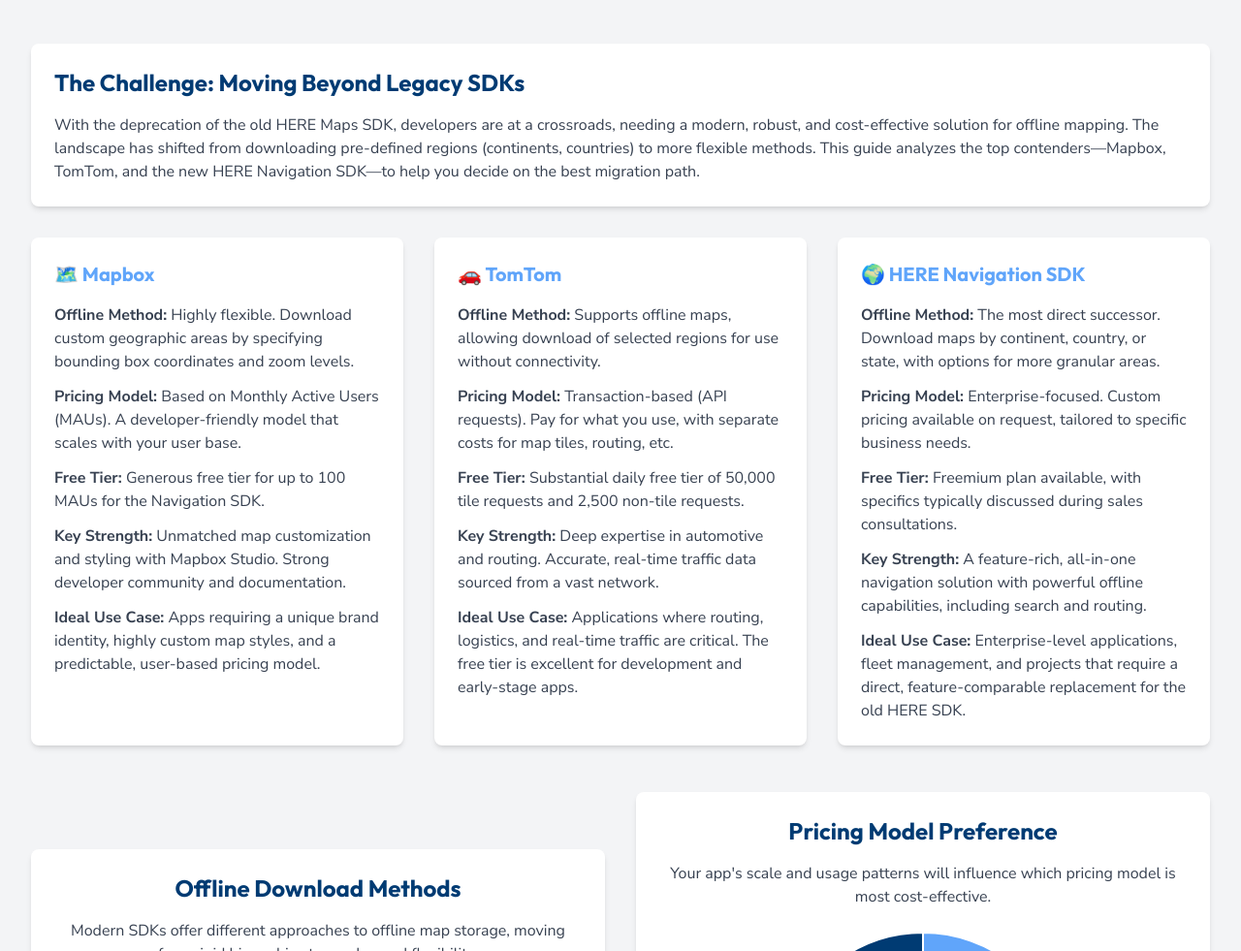
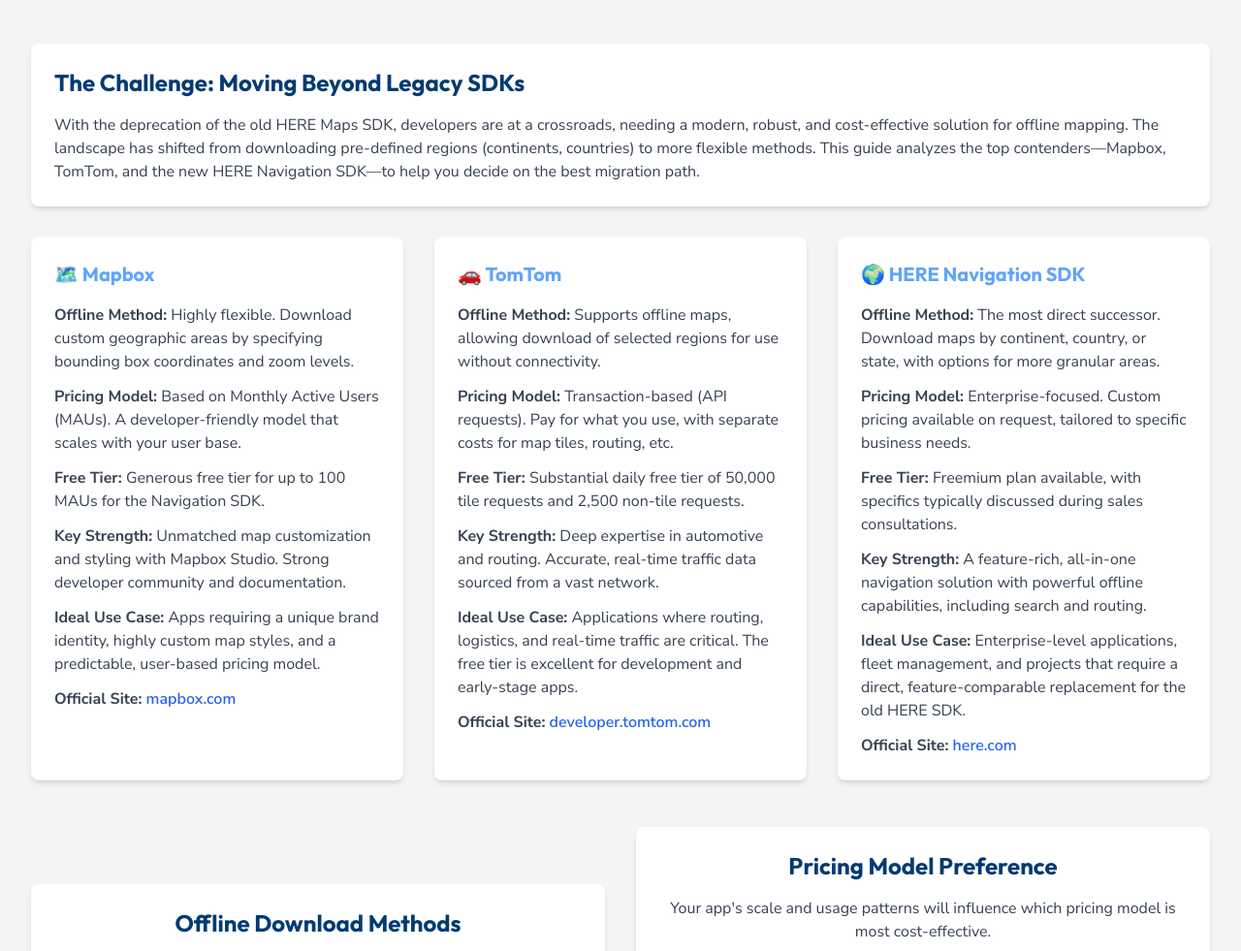
Before and after one commit to design4apps/offlinemaps, a plain HTML site: page index.html in a window 1280 px wide. Shown: the part 119-1100 px from the top of the page at 97% size. Drawn offline with nearby package versions, Linux system fonts and the light colour scheme.

Commit message:
added redirect links

```diff
--- a/index.html
+++ b/index.html
@@ -58,6 +58,7 @@
                     <li><strong>Free Tier:</strong> Generous free tier for up to 100 MAUs for the Navigation SDK.</li>
                     <li><strong>Key Strength:</strong> Unmatched map customization and styling with Mapbox Studio. Strong developer community and documentation.</li>
                     <li><strong>Ideal Use Case:</strong> Apps requiring a unique brand identity, highly custom map styles, and a predictable, user-based pricing model.</li>
+                    <li><strong>Official Site:</strong> <a href="https://www.mapbox.com/" target="_blank" rel="noopener noreferrer" class="text-blue-600 hover:underline font-semibold">mapbox.com</a></li>
                 </ul>
             </div>
 
@@ -69,6 +70,7 @@
                     <li><strong>Free Tier:</strong> Substantial daily free tier of 50,000 tile requests and 2,500 non-tile requests.</li>
                     <li><strong>Key Strength:</strong> Deep expertise in automotive and routing. Accurate, real-time traffic data sourced from a vast network.</li>
                     <li><strong>Ideal Use Case:</strong> Applications where routing, logistics, and real-time traffic are critical. The free tier is excellent for development and early-stage apps.</li>
+                    <li><strong>Official Site:</strong> <a href="https://developer.tomtom.com/" target="_blank" rel="noopener noreferrer" class="text-blue-600 hover:underline font-semibold">developer.tomtom.com</a></li>
                 </ul>
             </div>
 
@@ -80,6 +82,7 @@
                     <li><strong>Free Tier:</strong> Freemium plan available, with specifics typically discussed during sales consultations.</li>
                     <li><strong>Key Strength:</strong> A feature-rich, all-in-one navigation solution with powerful offline capabilities, including search and routing.</li>
                     <li><strong>Ideal Use Case:</strong> Enterprise-level applications, fleet management, and projects that require a direct, feature-comparable replacement for the old HERE SDK.</li>
+                    <li><strong>Official Site:</strong> <a href="https://www.here.com/" target="_blank" rel="noopener noreferrer" class="text-blue-600 hover:underline font-semibold">here.com</a></li>
                 </ul>
             </div>
         </main>
```
